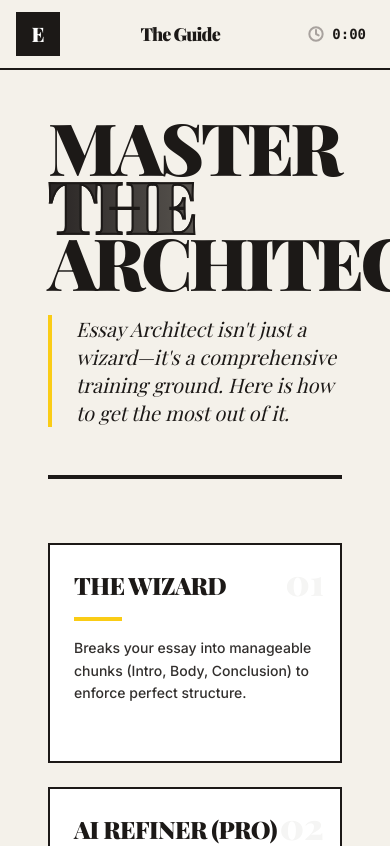
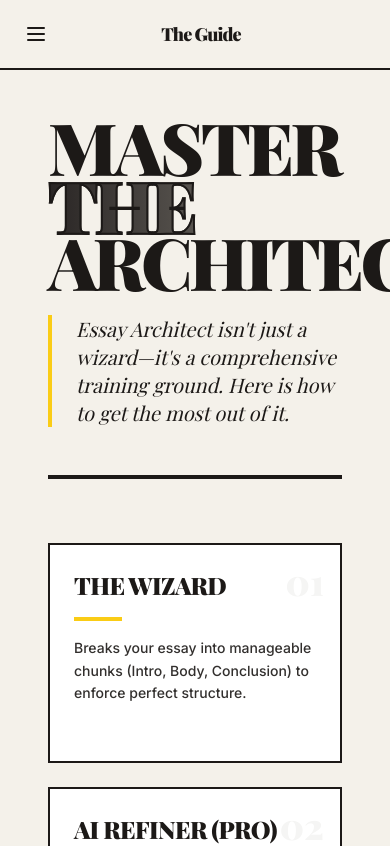
Before and after one commit to scuba3198/essay-architect, a React (Vite) app: page / in a window 390 px wide. Shown: the top 846 px of the page. Built offline with nearby package versions, Linux system fonts and the light colour scheme; a web font is replaced by a local one.

Commit message:
fix: replace E logo with hamburger menu icon

```diff
--- a/src/components/MobileHeader.jsx
+++ b/src/components/MobileHeader.jsx
@@ -4,7 +4,7 @@
  * Permission is hereby granted under the terms of the MIT License.
  */
 
-import { X, Clock } from 'lucide-react';
+import { Menu, X, Clock } from 'lucide-react';
 
 const MobileHeader = ({
     activeTab,
@@ -27,12 +27,13 @@ const MobileHeader = ({
     return (
         <>
             <header className="bg-[#f4f1ea] border-b-2 border-stone-900 px-4 py-3 flex justify-between items-center z-50 md:hidden">
-                {/* Logo - toggles menu */}
+                {/* Hamburger menu button */}
                 <button
                     onClick={() => setIsMenuOpen(!isMenuOpen)}
-                    className="bg-stone-900 text-white w-10 h-10 flex items-center justify-center font-serif font-black text-xl active:bg-stone-700 transition-colors"
+                    className="text-stone-900 active:bg-stone-200 p-2 rounded transition-colors"
+                    aria-label="Open menu"
                 >
-                    {isMenuOpen ? <X size={20} /> : 'E'}
+                    {isMenuOpen ? <X size={24} /> : <Menu size={24} />}
                 </button>
 
                 {/* Current view title */}
@@ -40,14 +41,8 @@ const MobileHeader = ({
                     {tabTitle}
                 </h1>
 
-                {/* Timer - simplified */}
-                <button
-                    onClick={() => setIsTimerRunning(!isTimerRunning)}
-                    className="flex items-center gap-2 text-stone-900 active:bg-stone-200 px-2 py-1 rounded transition-colors"
-                >
-                    <Clock size={16} strokeWidth={3} className={isTimerRunning ? 'text-red-500 animate-pulse' : 'text-stone-400'} />
-                    <span className="font-mono font-bold text-sm">{formatTime(timer)}</span>
-                </button>
+                {/* Spacer for balance */}
+                <div className="w-8"></div>
             </header>
 
             {/* Expandable menu overlay */}
@@ -59,6 +54,12 @@ const MobileHeader = ({
                     />
                     <div className="absolute top-[60px] left-0 right-0 bg-white border-b-2 border-stone-900 z-50 md:hidden animate-in slide-in-from-top-2 duration-200">
                         <div className="p-4 space-y-4">
+                            {/* Timer display at top */}
+                            <div className="flex items-center justify-center gap-3 bg-[#f4f1ea] border-2 border-stone-900 p-4">
+                                <Clock size={20} className={isTimerRunning ? 'text-red-500 animate-pulse' : 'text-stone-900'} />
+                                <span className="font-mono font-black text-2xl">{formatTime(timer)}</span>
+                            </div>
+
                             {/* Tab navigation */}
                             <div className="flex gap-2">
                                 <button
@@ -76,33 +77,23 @@ const MobileHeader = ({
                             </div>
 
                             {/* Full timer controls */}
-                            <div className="flex items-center justify-between bg-[#f4f1ea] border-2 border-stone-900 p-3">
-                                <span className="font-bold text-sm uppercase tracking-wider">Timer</span>
-                                <div className="flex items-center gap-3">
-                                    <span className="font-mono font-black text-xl">{formatTime(timer)}</span>
-                                    <div className="flex gap-1">
+                            <div className="bg-[#f4f1ea] border-2 border-stone-900 p-3">
+                                <div className="flex items-center justify-between mb-2">
+                                    <span className="font-bold text-xs uppercase tracking-wider text-stone-500">Timer Controls</span>
+                                </div>
+                                <div className="flex justify-center gap-2">
                                     <button
                                         onClick={() => setIsTimerRunning(!isTimerRunning)}
-                                            className="w-10 h-10 flex items-center justify-center border border-stone-900 bg-white active:bg-stone-900 active:text-white transition-colors"
+                                        className="flex-1 py-3 border-2 border-stone-900 bg-white active:bg-stone-900 active:text-white transition-colors font-bold uppercase text-sm"
                                     >
-                                            {isTimerRunning ? (
-                                                <div className="flex gap-[2px]">
-                                                    <div className="w-0.5 h-2 bg-current" />
-                                                    <div className="w-0.5 h-2 bg-current" />
-                                                </div>
-                                            ) : (
-                                                <div className="w-0 h-0 border-t-[4px] border-t-transparent border-l-[6px] border-l-current border-b-[4px] border-b-transparent ml-0.5" />
-                                            )}
+                                        {isTimerRunning ? 'Pause' : 'Start'}
                                     </button>
                                     <button
                                         onClick={() => { setIsTimerRunning(false); setTimer(0); }}
-                                            className="w-10 h-10 flex items-center justify-center border border-stone-900 bg-white text-stone-400 active:bg-red-500 active:text-white active:border-red-500 transition-colors"
+                                        className="flex-1 py-3 border-2 border-stone-900 bg-white text-stone-400 active:bg-red-500 active:text-white active:border-red-500 transition-colors font-bold uppercase text-sm"
                                     >
-                                            <svg xmlns="http://www.w3.org/2000/svg" width="16" height="16" viewBox="0 0 24 24" fill="none" stroke="currentColor" strokeWidth="2" strokeLinecap="round" strokeLinejoin="round">
-                                                <path d="M3 12a9 9 0 1 0 9-9 9.75 9.75 0 0 0-6.74 2.74L3 12"/>
-                                            </svg>
+                                        Reset
                                     </button>
-                                    </div>
                                 </div>
                             </div>
 
```
Lines whose indentation alone changed are shown as unchanged.
